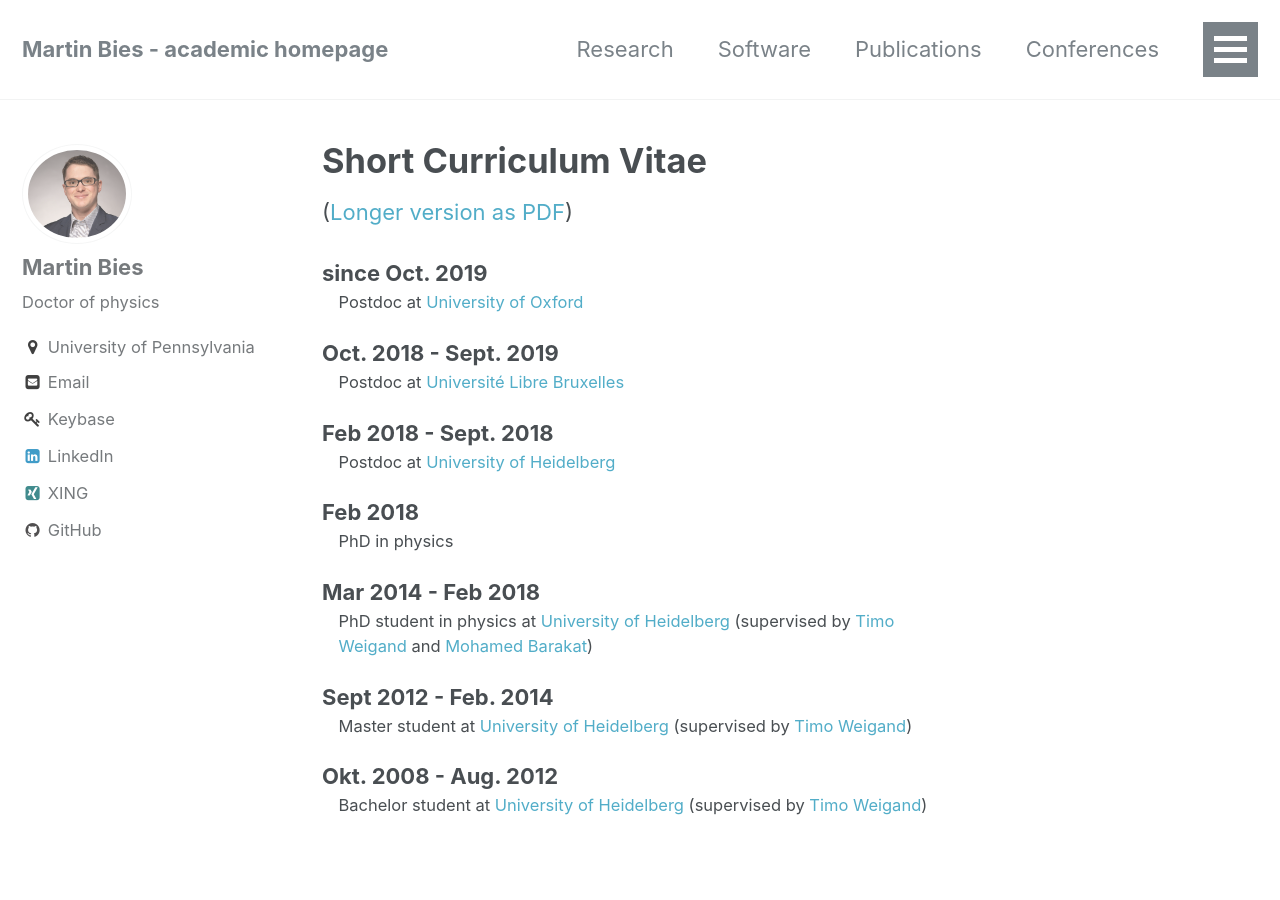
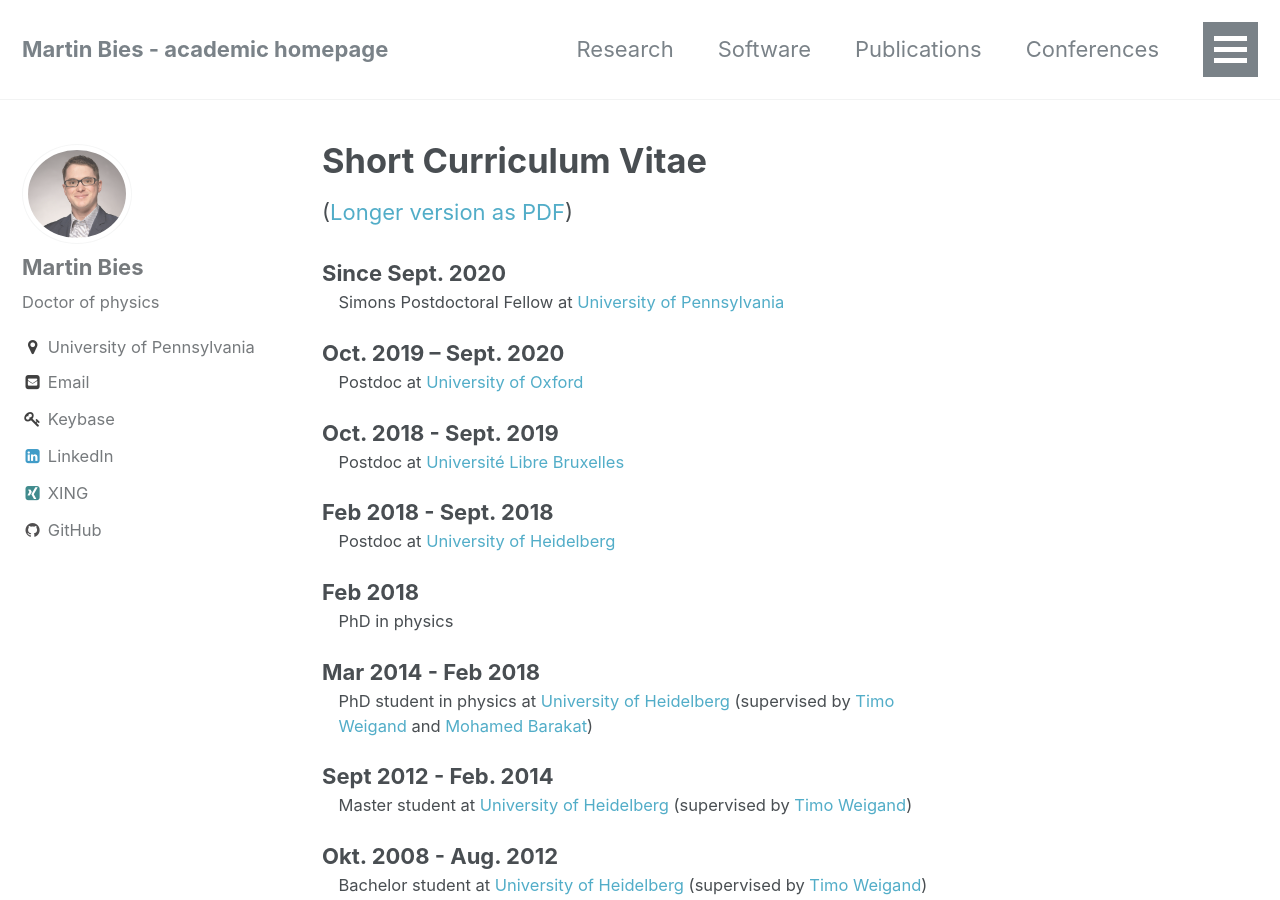
Before and after one commit to MartinBies/MartinBies.github.io, a Jekyll site: the page built from _pages/cv.md, in a window 1280 px wide and 900 px high. Built offline with Jekyll 4.4.1, drawn with Linux system fonts in a browser that asks for light colours.

Commit message:
Update CV information on website

```diff
--- a/_pages/cv.md
+++ b/_pages/cv.md
@@ -6,7 +6,10 @@ permalink: /cv/
 
 ([Longer version as PDF](/CV_MartinBies.pdf))
 
-since Oct. 2019
+Since Sept. 2020
+:   Simons Postdoctoral Fellow at [University of Pennsylvania](https://www.math.upenn.edu/people/martin-bies)
+
+Oct. 2019 -- Sept. 2020
 :   Postdoc at [University of Oxford](https://www.maths.ox.ac.uk/people/martin.bies)
 
 Oct. 2018 - Sept. 2019
```
